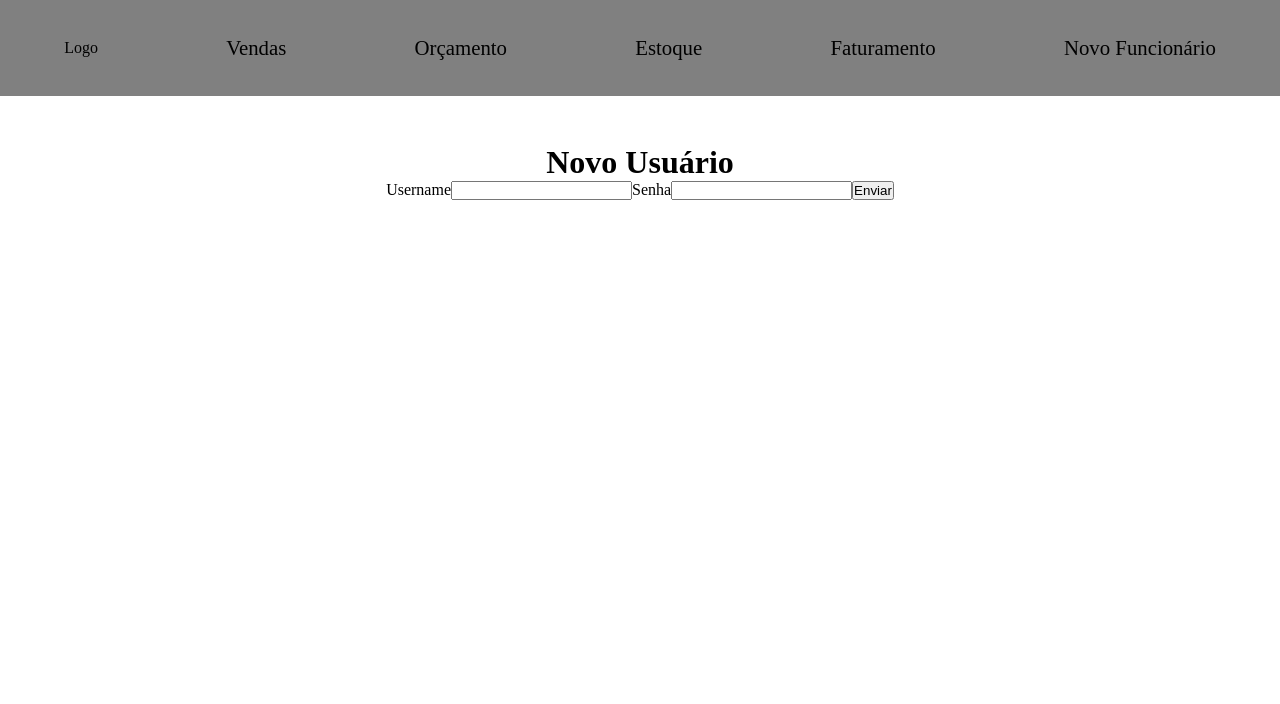
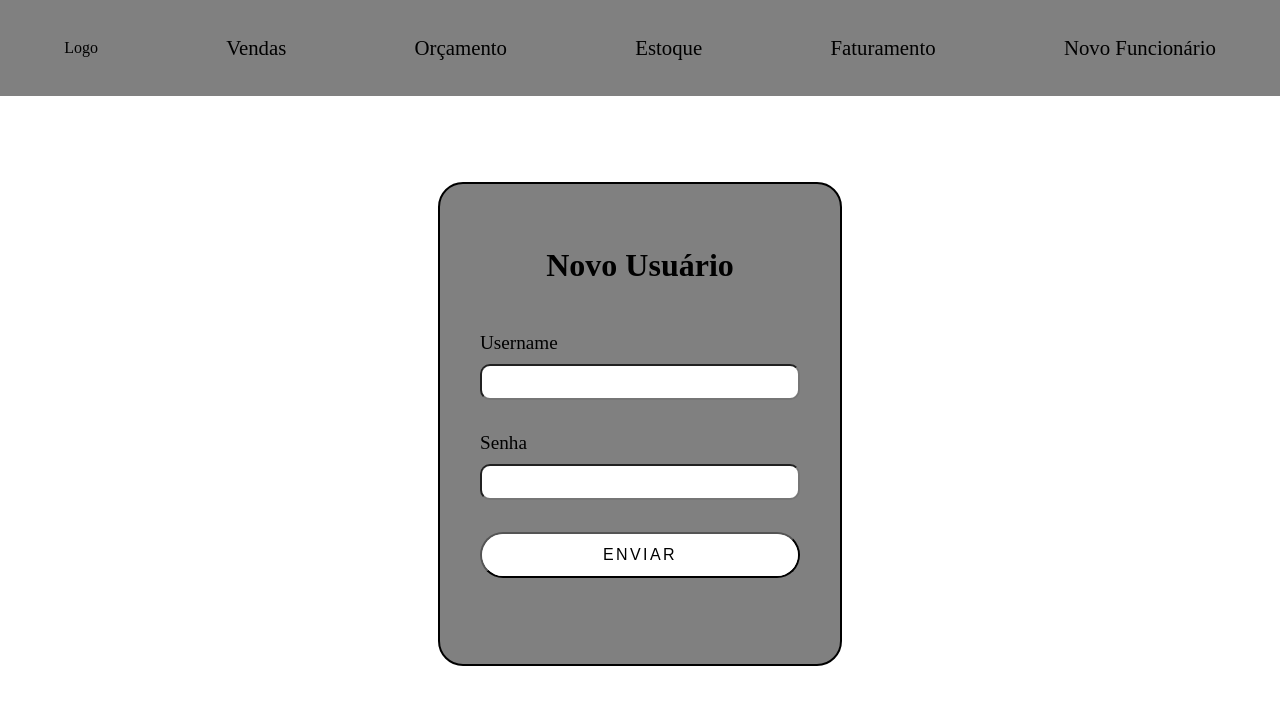
Before and after one commit to tiago-br/gesso-mani-front, a React (Create React App) app: page /sistema/novofuncionario in a window 1280 px wide. Shown: the top 704 px of the page. Built offline with nearby package versions, Linux system fonts and the light colour scheme; sample sign-in values are in the browser's storage.

Commit message:
form de signup inicializado

```diff
--- a/src/components/privado/FormNewUser.js
+++ b/src/components/privado/FormNewUser.js
@@ -4,16 +4,140 @@ import styled from 'styled-components'
 import api from '../../utils/api.util'
 require('dotenv').config()
 
+const Container = styled.div`
 
-const formUser = styled.form`
- color:pink;
+width: 100vw;
+height: 100vh;
+display: flex;
+justify-content: center;
+align-items: center;
+margin-top: -12vh;
+/* @media only screen and (max-width: 1200px) {
+        width: 1rem;
+        margin-left: -2.4rem;
+        height: 98vh;
+} */
+
+`
+
+const FormUser = styled.div`
+ display: flex;
+ justify-content: center;
+ align-items: center;
+ flex-direction: column;
+ width: 25rem;
+ height: 30rem;
+ border-radius: 25px;
+ margin-top: 3rem;
+ background-color: grey;
+ border: 2px solid black;
+
+
+`
+const LabelUsername = styled.label`
+margin-top: 4rem;
+font-size: 1.2rem;
+
+`
+const LabelPassword = styled.label`
+margin-top: 2rem;
+font-size: 1.2rem;
+
+`
+
+const FormContent = styled.div`
+
+margin-top: -1rem;
+display: flex;
+flex-direction: column;
+width: 20rem;
+
+`
+
+const ButtonSubmit = styled.button`
+
+margin-top: 2rem;
+display: inline-block;
+padding: .75rem 1.25rem;
+border-radius: 10rem;
+color: black;
+text-transform: uppercase;
+font-size: 1rem;
+letter-spacing: .15rem;
+transition: all .3s;
+position: relative;
+overflow: hidden;
+z-index: 1;
+  &:after {
+    content: '';
+    position: absolute;
+    bottom: 0;
+    left: 0;
+    width: 100%;
+    height: 100%;
+    background-color: white;
+    border-radius: 10rem;
+    z-index: -2;
+  }
+  &:before {
+    content: '';
+    position: absolute;
+    bottom: 0;
+    left: 0;
+    width: 0%;
+    height: 100%;
+    background-color:   black;
+    transition: all .3s;
+    border-radius: 10rem;
+    z-index: -1;
+  }
+  &:hover {
+    color: whitesmoke;
+    &:before {
+      width: 100%;
+    }
+  }
+
+`
+const Tittle = styled.h1`
+    font-size: 2rem;
+    text-align: center;
+
+`
+const Input = styled.input`
+
+margin-top: 10px;
+height: 2rem;
+border-radius: 10px;
+
+`
+const Message = styled.p`
+
+margin-top: 1.5rem;
+text-align: center;
+
+
 `
 
 class FormNewUser extends Component {
+
     state = {
         username: "",
         password: "",
         msg: ""
+    }
+
+    colorMessage = () => {
+        if(this.state.msg === 'Usuário criado com sucesso'){
+
+            return "green"
+
+        }
+        else{
+
+             return "red"
+        }
+
     }
 
 
@@ -57,7 +181,7 @@ class FormNewUser extends Component {
                     msg: 'A senha precisa ter 6 dígitos',
                 })
             }
-           if (checkExistUsername) {
+            if (checkExistUsername) {
                 this.setState({
                     msg: 'Usuário já existente',
                 })
@@ -74,16 +198,19 @@ class FormNewUser extends Component {
 
     render() {
         return (
-            <>
-                <formUser>
-                    <label>Username</label>
-                    <input type="text" value={this.state.username} name="username" onChange={this.handleUsername}></input>
-                    <label>Senha</label>
-                    <input type="password" value={this.state.password} name="password" onChange={this.handleUsername}></input>
-                    <button type="submit" onClick={this.handleSubmit}>Enviar</button>
-                </formUser>
-                <p>{this.state.msg}</p>
-            </>
+            <Container>
+                <FormUser>
+                    <Tittle>Novo Usuário</Tittle>
+                    <FormContent>
+                        <LabelUsername>Username</LabelUsername>
+                        <Input type="text" value={this.state.username} name="username" onChange={this.handleUsername}></Input>
+                        <LabelPassword>Senha</LabelPassword>
+                        <Input type="password" value={this.state.password} name="password" onChange={this.handleUsername}></Input>
+                        <ButtonSubmit type="submit" onClick={this.handleSubmit}>Enviar</ButtonSubmit>
+                        <Message style = {{color : this.colorMessage()}}>{this.state.msg}</Message>
+                    </FormContent>
+                </FormUser>
+            </Container>
         )
     }
 }
--- a/src/pages/privado/SignupPage.js
+++ b/src/pages/privado/SignupPage.js
@@ -4,11 +4,7 @@ import FormNewUser from '../../components/privado/FormNewUser'
 import NavbarUser from '../../components/privado/NavbarUser'
 
 
-const Tittle = styled.h1`
-    font-size: 2rem;
-    text-align: center;
-    margin-top: 3rem;
-`
+
 const ContainerForm = styled.div`
     display: flex;
     justify-content: center;
@@ -18,7 +14,7 @@ class SignupPage extends Component {
         return (
             <div>
                 <NavbarUser/>
-                <Tittle>Novo Usuário</Tittle>
+
                 <ContainerForm>
                     <FormNewUser/>
                 </ContainerForm>
```
